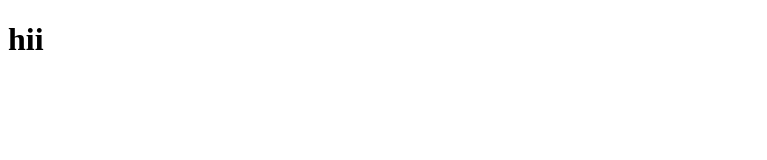
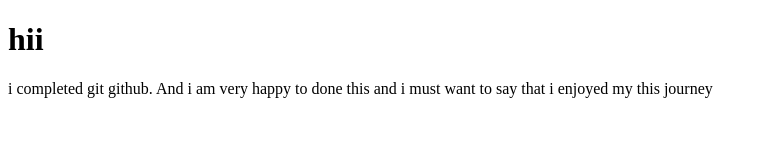
Before and after one commit to Ankit-8957/practice3, a plain HTML site: page index.html in a window 1280 px wide. Shown: the whole page, without its empty margins (0-767 px from the left). Drawn offline with Linux system fonts and the light colour scheme.

Commit message:
add paragraph

```diff
--- a/index.html
+++ b/index.html
@@ -7,5 +7,6 @@
 </head>
 <body>
     <h1>hii</h1>
+    <p>i completed git github. And i am very happy to done this and i must want to say that i enjoyed my this journey</p>
 </body>
 </html>
```
